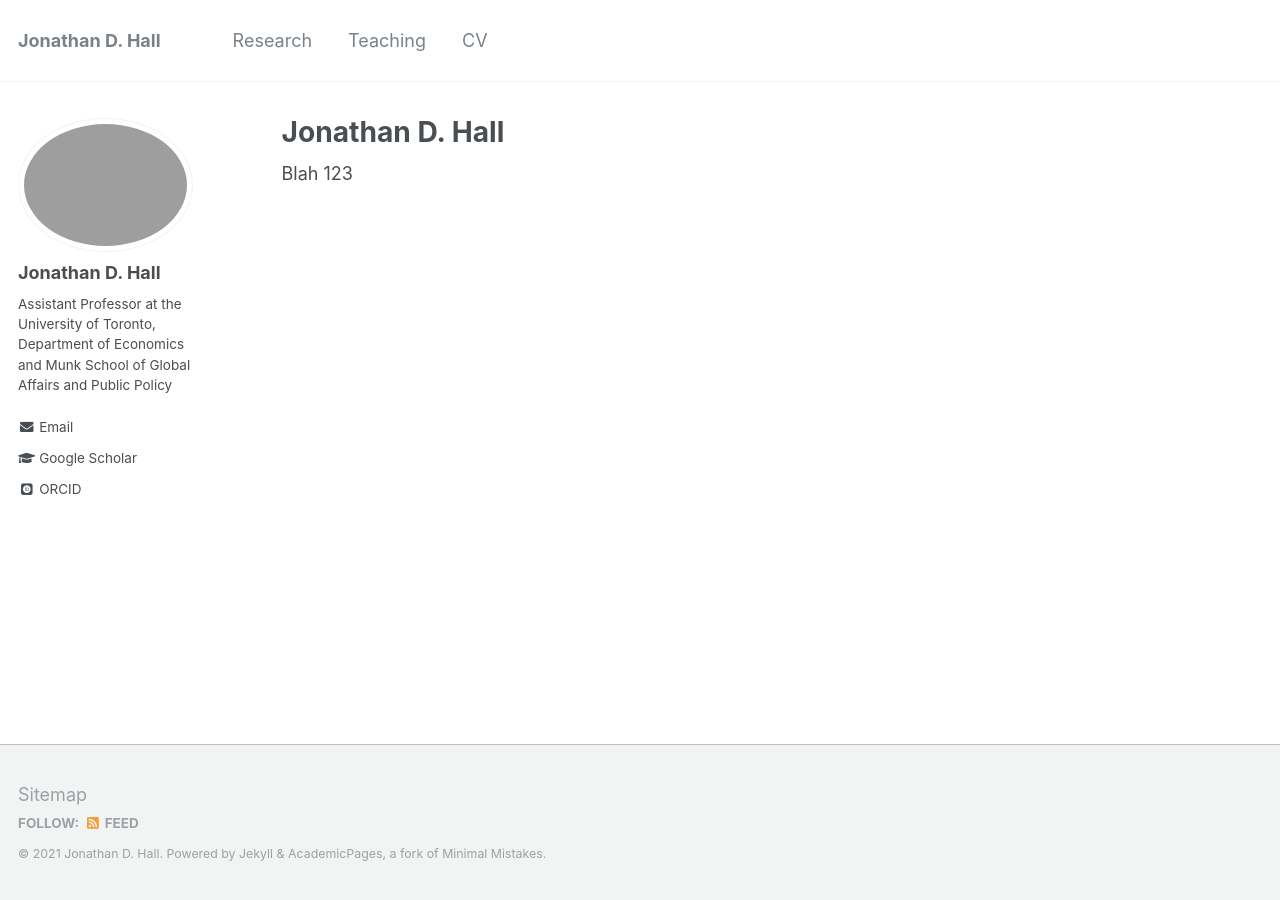
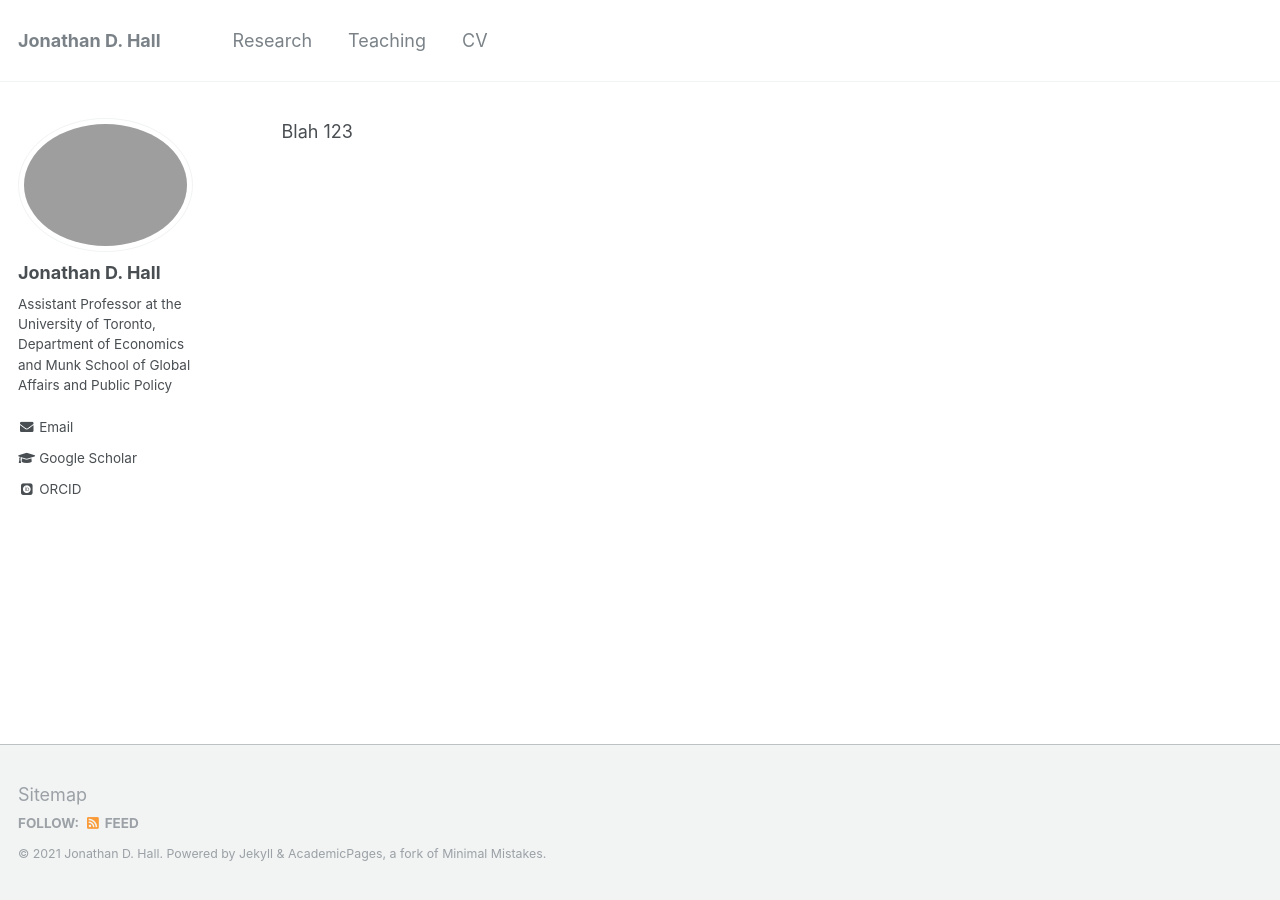
Before and after one commit to jhall/jhall.github.io, a Jekyll site: the page built from _pages/about.md, in a window 1280 px wide. Built offline with Jekyll 4.4.1, drawn with Linux system fonts in a browser that asks for light colours; some web fonts are replaced.

Commit message:
Update about.md

```diff
--- a/_pages/about.md
+++ b/_pages/about.md
@@ -1,6 +1,6 @@
 ---
 permalink: /
-title: "Jonathan D. Hall"
+# title: "About"
 # excerpt: "About me"
 author_profile: true
 redirect_from:
```
